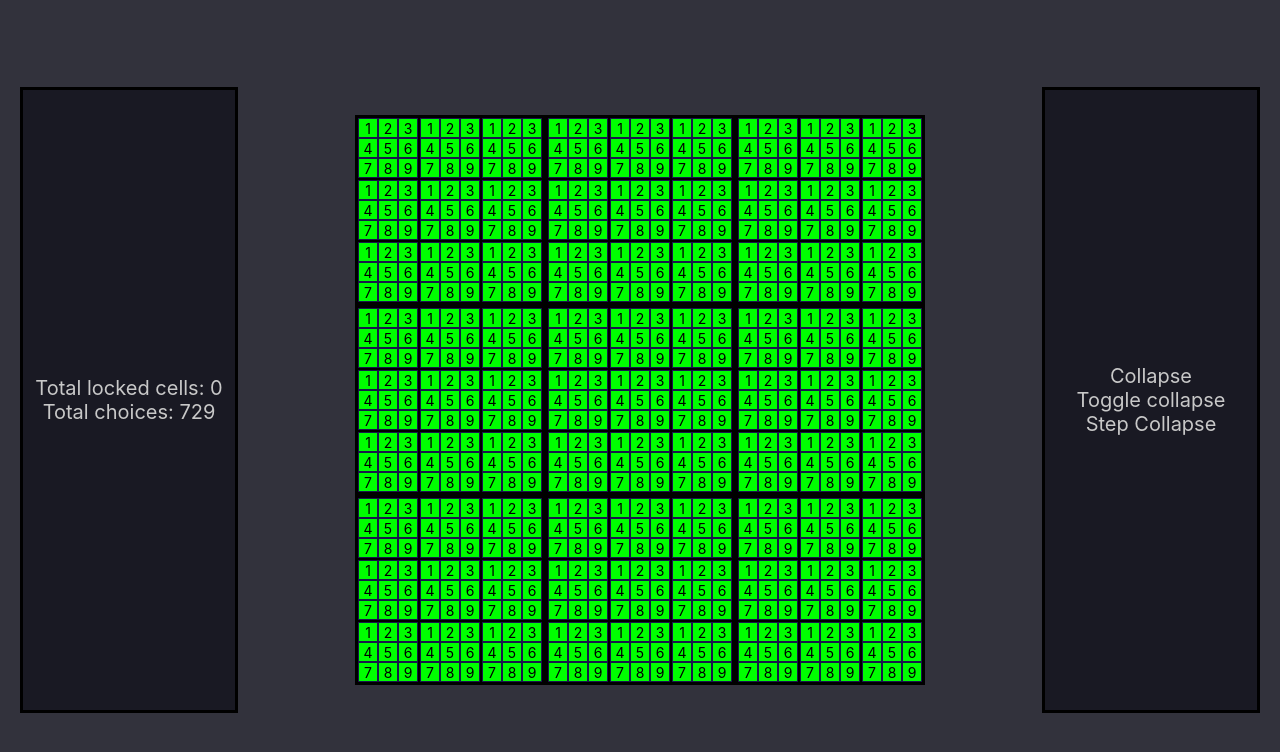
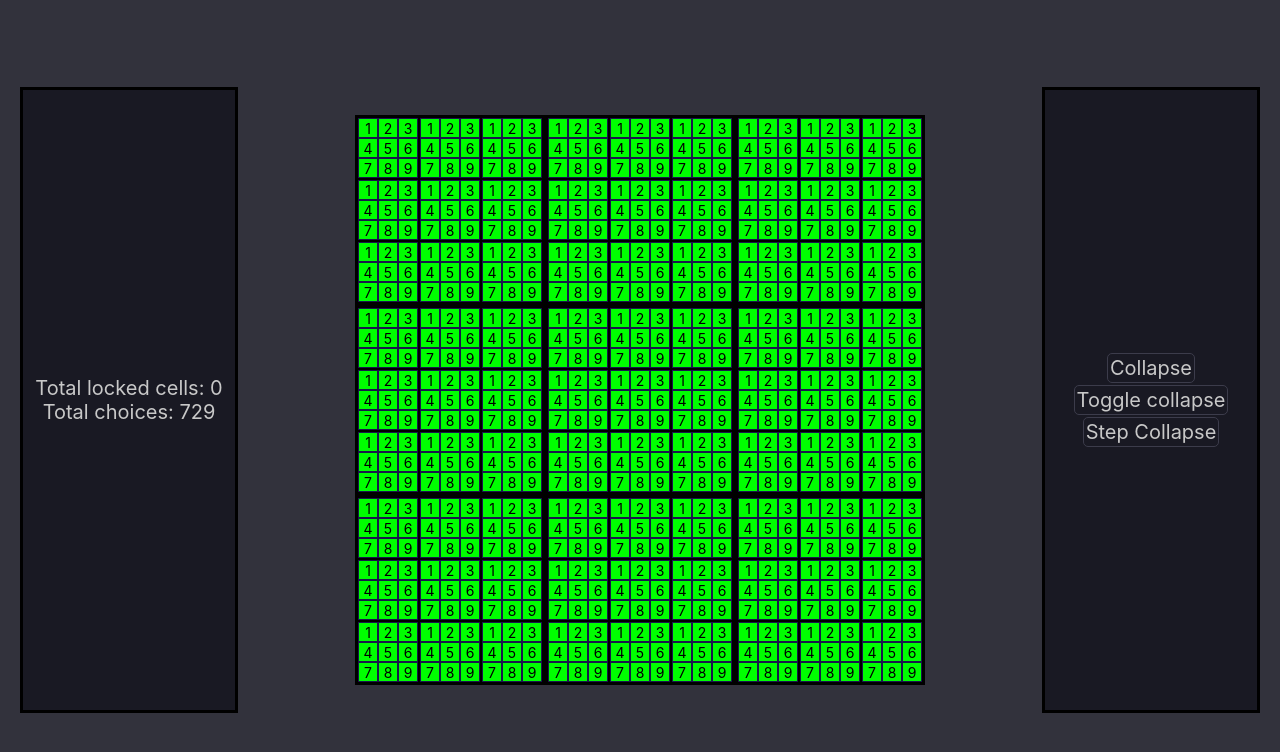
Before and after one commit to peoplestealusernames/sudoku-wave-collapse, a React (Create React App) app: page / in a window 1280 px wide. Shown: the top 752 px of the page. Built offline with nearby package versions, Linux system fonts and the light colour scheme.

Commit message:
RightPanel: Button styles

```diff
--- a/src/RightPanel.tsx
+++ b/src/RightPanel.tsx
@@ -1,5 +1,12 @@
 import { useEffect, useState } from "react"
 import { GetAllowed, GetRandomValue } from "./misc"
+
+const ButtonStyle: React.CSSProperties = {
+    margin: "1px",
+    padding: "2px",
+    border: "1px solid rgb(60,60,75)",
+    borderRadius: "5px",
+}
 
 export function RightPanel(props: {
     Table: boolean[][][]
@@ -43,16 +50,19 @@ export function RightPanel(props: {
 
     return <div id="right panel" className="RightPanel">
         <div
+            style={ButtonStyle}
             onClick={() => { while (true) { Step() } }}
         >
             Collapse
         </div>
         <div
+            style={ButtonStyle}
             onClick={ToggleTimer}
         >
             Toggle collapse
         </div>
         <div
+            style={ButtonStyle}
             onClick={Step}
         >
             Step Collapse
```
